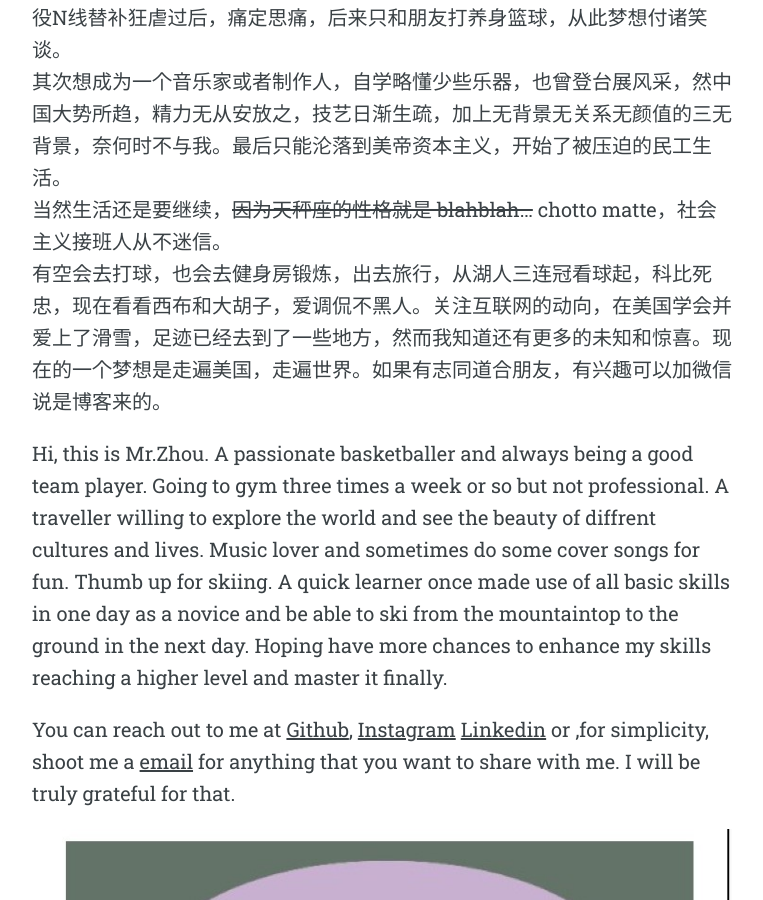
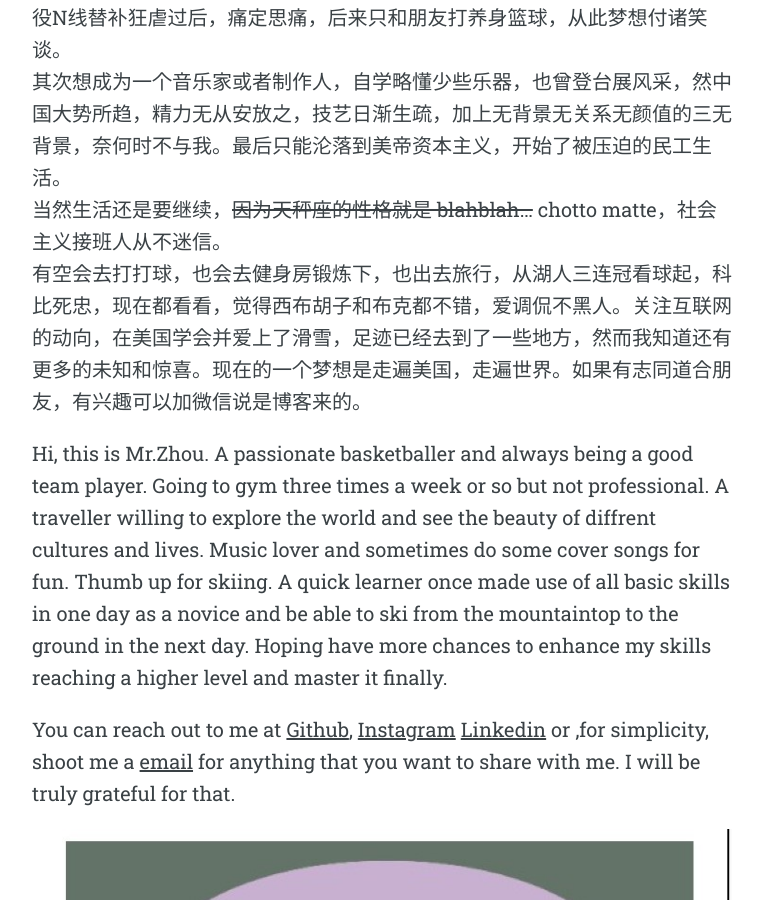
Before and after one commit to zhouchenzc0824/myProjects, a Jekyll site: the page built from _posts/2017-02-16-contact-me.markdown, in a window 1280 px wide and 900 px high, scrolled down 1179 px. Shown: the whole window, without its empty margins (258-1021 px from the left). Built offline with Jekyll 4.4.1, drawn with Linux system fonts in a browser that asks for light colours; nearby versions of some CDN libraries; Markdown is read by kramdown in place of the engine named in the settings; a script that is not in the unit is left out; some of the changed text lies outside the part shown.

Commit message:
some modification

```diff
--- a/_includes/header.html
+++ b/_includes/header.html
@@ -1,4 +1,9 @@
 <header id="site-head" style="background-image: url({{ "/assets/images/header.jpg" }})">
+<!--
+
+style="background-image: url({{ "/assets/images/header.jpg" }})"
+
+-->
     <div class="vertical">
         <div id="site-head-content" class="inner">
             <h1 class="blog-title">{{site.title}}</h1>
--- a/_posts/2017-02-16-The Beginner.markdown
+++ b/_posts/2017-02-16-The Beginner.markdown
@@ -15,7 +15,7 @@ Hi, this is Mr.zhou. I have my portfolio and blog deployed on Github pages using
 支付宝<a class="fa fa-money fa-lg" title="Alipay"></a>
 ![zhifubao_payment](/assets/images/zhifubao.jpg)
 
-
+<!-- -->
 
 微信<a class="fa fa-money fa-lg" title="WeChat Pay"></a>
 ![wechat_payment](/assets/images/wechat.jpg)
--- a/_posts/2017-02-16-contact-me.markdown
+++ b/_posts/2017-02-16-contact-me.markdown
@@ -14,7 +14,7 @@ date: 2017-02-15 16:22:38.000000000 -6:00
 当然生活还是要继续，<del title="我可不信这玩意">因为天秤座的性格就是 blahblah...</del>
 chotto matte，社会主义接班人从不迷信。
 <br>
-有空会去打球，也会去健身房锻炼，出去旅行，从湖人三连冠看球起，科比死忠，现在看看西布和大胡子，爱调侃不黑人。关注互联网的动向，在美国学会并爱上了滑雪，足迹已经去到了一些地方，然而我知道还有更多的未知和惊喜。现在的一个梦想是走遍美国，走遍世界。如果有志同道合朋友，有兴趣可以加微信说是博客来的。
+有空会去打打球，也会去健身房锻炼下，也出去旅行，从湖人三连冠看球起，科比死忠，现在都看看，觉得西布胡子和布克都不错，爱调侃不黑人。关注互联网的动向，在美国学会并爱上了滑雪，足迹已经去到了一些地方，然而我知道还有更多的未知和惊喜。现在的一个梦想是走遍美国，走遍世界。如果有志同道合朋友，有兴趣可以加微信说是博客来的。
 <br>
 
 Hi, this is Mr.Zhou. A passionate basketballer and always being a good team player. Going to gym three times a week or so but not professional. A traveller willing to explore the world and see the beauty of diffrent cultures and lives. Music lover and sometimes do some cover songs for fun. Thumb up for skiing. A quick learner once made use of all basic skills in one day as a novice and be able to ski from the mountaintop to the ground in the next day. Hoping have more chances to enhance my skills reaching a higher level and master it finally.
@@ -31,8 +31,6 @@ for anything that you want to share with me. I will be truly grateful for that.
 ![](/assets/images/wechat_acct.jpg)
 
 
-<!--Github card-->
-<div class="github-card" data-user="zhouchenzc0824" data-width=100% data-height=""></div>
 
 
 <center>
```
Also changed, not shown: other parts of _posts/2017-02-16-The Beginner.markdown (+1 -1 lines).
